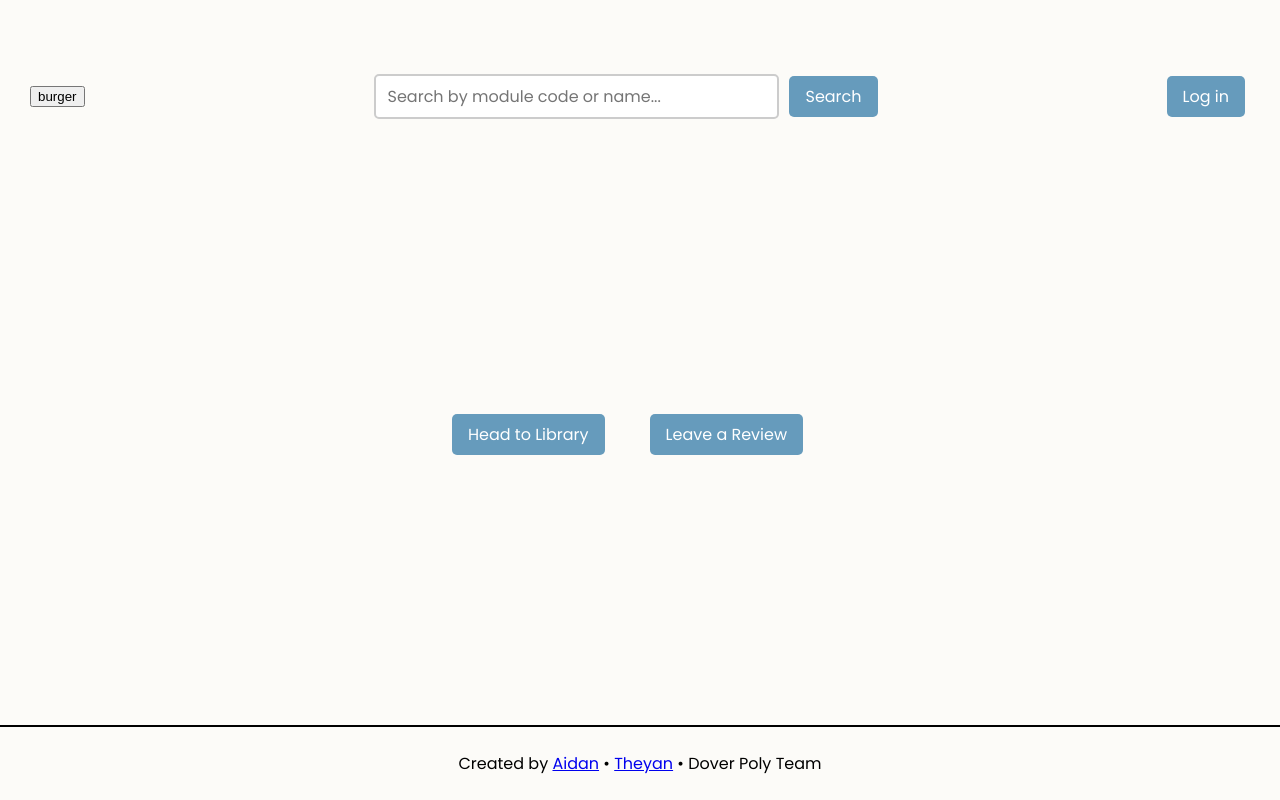
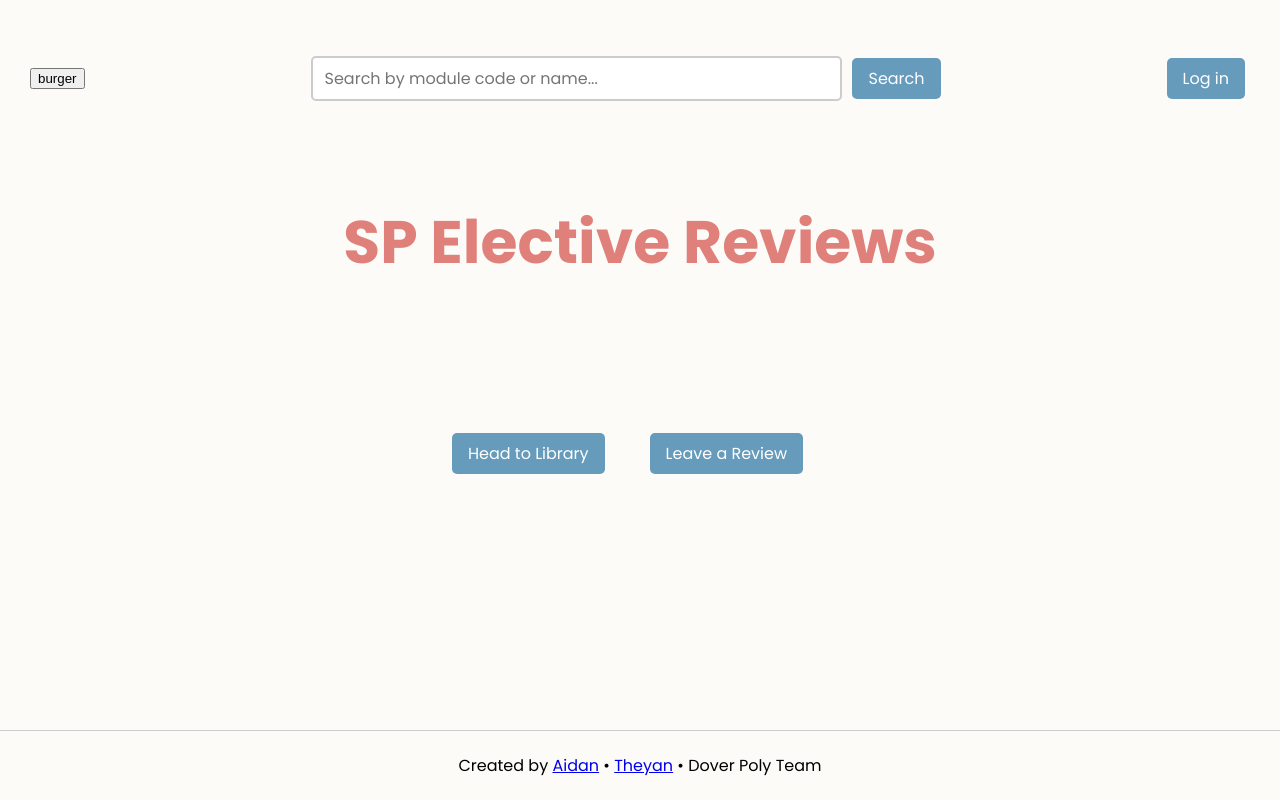
Before and after one commit to AidanG-05/sp-elective-site, a React (Vite) app in the folder elective-site/: page / in a window 1280 px wide. Built offline with nearby package versions, Linux system fonts and the light colour scheme.

Commit message:
searchbar connected to db and displaces reulsts

```diff
--- a/elective-site/package.json
+++ b/elective-site/package.json
@@ -11,7 +11,8 @@
   },
   "dependencies": {
     "react": "^19.0.0",
-    "react-dom": "^19.0.0"
+    "react-dom": "^19.0.0",
+    "react-router-dom": "^7.4.1"
   },
   "devDependencies": {
     "@eslint/js": "^9.21.0",
--- a/elective-site/src/App.jsx
+++ b/elective-site/src/App.jsx
@@ -1,30 +1,50 @@
-import "./App.css"
-import SearchBar from "./components/searchBar"
-import MainButton from "./components/mainButton"
-import LoginButton from "./components/loginButton"
-import Footer from "./components/footer"
-import Hamburger from "./components/hamburger"
+import { BrowserRouter as Router, Routes, Route } from "react-router-dom";
+import "./App.css";
+import SearchBar from "./components/searchBar";
+import MainButton from "./components/mainButton";
+import LoginButton from "./components/loginButton";
+import Footer from "./components/footer";
+import Hamburger from "./components/hamburger";
+import Title from "./components/title";
+import ModuleCard from "./components/moduleCard";
+import SearchResults from "./SearchResults";
 
-function App() {
-
-  return(
+// Home component renders the main UI
+function Home() {
+  return (
     <>
       <div className="nav-container">
-      <Hamburger></Hamburger>
-      <SearchBar></SearchBar>
-      <LoginButton></LoginButton>
+        <Hamburger />
+        <SearchBar />
+        <LoginButton />
+      </div>
+
+      <div className="title-container">
+        <Title />
       </div>
 
       <div className="button-container">
-      <MainButton title="Head to Library"></MainButton>
-      <MainButton title="Leave a Review"></MainButton>
+        <MainButton title="Head to Library" />
+        <MainButton title="Leave a Review" />
       </div>
+
       <div className="footer-container">
-      <Footer></Footer>
+        <Footer />
       </div>
     </>
-
   );
 }
 
-export default App
+function App() {
+  return (
+    <Router>
+      <Routes>
+        <Route path="/" element={<Home />} />
+        {/* When the user searches, navigate to /results */}
+        <Route path="/results" element={<SearchResults />} />
+      </Routes>
+    </Router>
+  );
+}
+
+export default App;
--- /dev/null
+++ b/elective-site/src/SearchResults.jsx
@@ -0,0 +1,37 @@
+import { useState, useEffect } from "react";
+import { useLocation } from "react-router-dom";
+import ModuleCard from "./components/moduleCard";
+
+function SearchResults() {
+  const [results, setResults] = useState([]);
+  const location = useLocation();
+  const queryParams = new URLSearchParams(location.search);
+  const searchTerm = queryParams.get("q");
+
+  useEffect(() => {
+    if (!searchTerm) return;
+
+    // Fetch matching modules from your backend
+    fetch(`http://localhost:5001/modules/search?q=${encodeURIComponent(searchTerm)}`)
+      .then((res) => res.json())
+      .then((data) => setResults(data))
+      .catch((err) => console.error("Error fetching search results:", err));
+  }, [searchTerm]);
+
+  return (
+    <div className="search-results">
+      <h1>Search Results for "{searchTerm}"</h1>
+      <div className="results-container">
+        {results.length > 0 ? (
+          results.map((module, index) => (
+            <ModuleCard key={index} module={module} />
+          ))
+        ) : (
+          <p>No matching modules found.</p>
+        )}
+      </div>
+    </div>
+  );
+}
+
+export default SearchResults;
--- /dev/null
+++ b/elective-site/src/components/moduleCard.jsx
@@ -0,0 +1,10 @@
+function ModuleCard({ module }) {
+    return (
+      <div className="module-card">
+        <h1>{module.module_name}</h1>
+        <h2>{module.module_code}</h2>
+      </div>
+    );
+  }
+
+  export default ModuleCard;
--- a/elective-site/src/components/searchBar.jsx
+++ b/elective-site/src/components/searchBar.jsx
@@ -1,15 +1,27 @@
-
+import { useState } from "react";
+import { useNavigate } from "react-router-dom";
 
 function SearchBar() {
+  const [query, setQuery] = useState("");
+  const navigate = useNavigate();
 
+  const handleSearch = () => {
+    if (!query.trim()) return; // Avoid empty searches
+    // Navigate to the results page with the query as a URL parameter
+    navigate(`/results?q=${encodeURIComponent(query)}`);
+  };
 
-    return(
-
-        <div className="search-bar">
-            <input type="text" placeholder='Search by module code or name...'/>
-            <button>Search</button>
-        </div>
-    );
+  return (
+    <div className="search-bar">
+      <input
+        type="text"
+        placeholder="Search by module code or name..."
+        value={query}
+        onChange={(e) => setQuery(e.target.value)}
+      />
+      <button onClick={handleSearch}>Search</button>
+    </div>
+  );
 }
 
-export default SearchBar
+export default SearchBar;
--- /dev/null
+++ b/elective-site/src/components/title.jsx
@@ -0,0 +1,8 @@
+
+
+function Title() {
+
+    return(<h1 className="title">SP Elective Reviews</h1>);
+}
+
+export default Title
--- a/elective-site/src/index.css
+++ b/elective-site/src/index.css
@@ -21,13 +21,20 @@ body, html {
   flex-direction:row;
   justify-content:space-evenly;
   align-items: center;
-  height:10%;
+  height:20%;
   padding: 10px;
-  margin-top: 50px
+}
+
+.title-container {
+  height: 20%;
+  display: flex;
+  justify-content: center;
+  align-items: center;
+  gap: 20px;
 }
 
 .button-container {
-  height: 80%;
+  height: 60%;
   display: flex;
   justify-content: center;
   align-items: center;
@@ -38,7 +45,7 @@ body, html {
   display: flex;
   justify-content: center;
   height: 10%;
-  border-top: 2px solid black;
+  border-top: 1px solid #ccc;
   align-items: center;
 }
 
@@ -48,14 +55,14 @@ body, html {
 
 .search-bar {
   display: flex;
-  width:40%;
+  width:50%;
   align-items: center;
   justify-content: center;
   gap: 10px; /* Adds spacing between input and button */
   padding: 10px;
   border-radius: 8px;
   margin: 0 auto;
-  max-width: 600px;
+  max-width: 800px;
   min-width: 250px;
 }
 
@@ -71,7 +78,7 @@ body, html {
 }
 
 .search-bar input:focus {
-  border-color: #007bff;
+  border-color: #003049;
 }
 
 .search-bar button {
@@ -109,6 +116,13 @@ body, html {
   background-color: #003049;
 }
 
+.title {
+  margin-top:50px;
+  font-family:'Poppins';
+  font-size: 60px;
+  color: #df817a;
+}
+
 .main-button {
   padding:8px 16px;
   border: none;
@@ -121,6 +135,7 @@ body, html {
   white-space: nowrap;
   font-family:'Poppins';
   margin-right:25px;
+  margin-bottom:140px
 }
 
 .main-button:hover {
@@ -130,3 +145,7 @@ body, html {
 footer {
   font-family: 'Poppins';
 }
+
+.module-card {
+  border: 2px solid black
+}
```
Also changed, not shown: 1 other file (tests, documents, lock files or other folders). Lines whose indentation alone changed are shown as unchanged.
